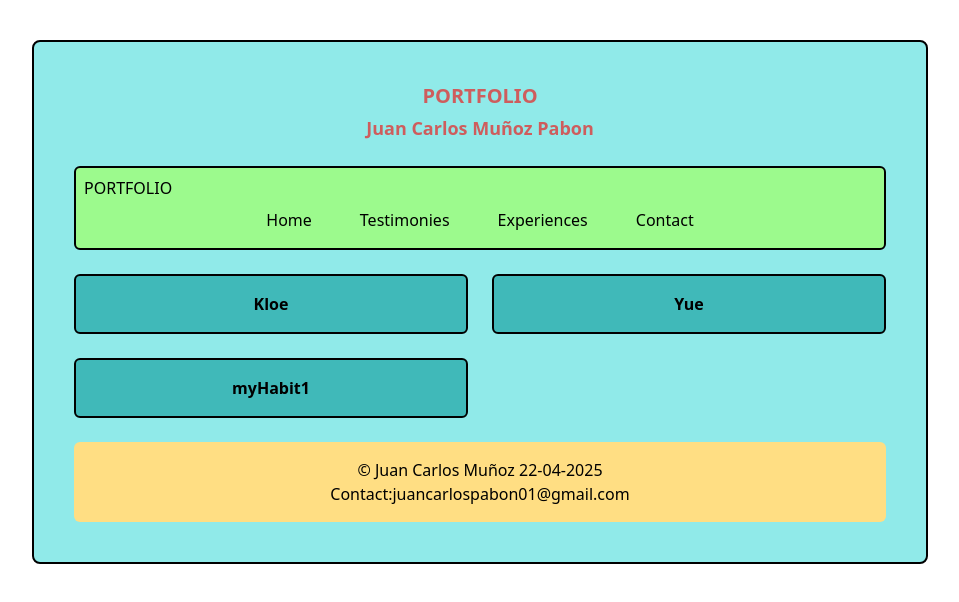
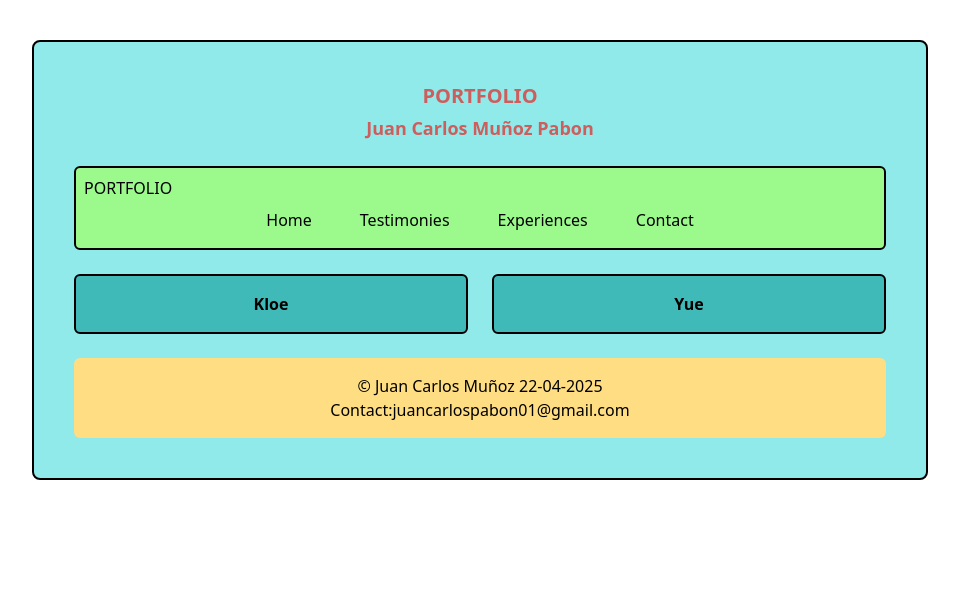
Before and after one commit to juankm08-a11y/portfolio, a Next.js app: page /about in a window 1280 px wide. Shown: the top 602 px of the page, without its empty margins (160-1119 px from the left). Built offline with nearby package versions, Linux system fonts and the light colour scheme.

Commit message:
twenty-nine commit

```diff
--- a/src/app/about/page.tsx
+++ b/src/app/about/page.tsx
@@ -39,19 +39,7 @@ export default function AboutPage() {
     },
   ];
 
-  const myhabits: MyHabits[] = [
-    {
-      title: "myHabit1",
-      description: "description my habit1",
-      imageUrl: "/images/habits/habit1.png",
-    },
-  ];
-
   const tooglePets = (index: number) => {
-    setOpenIndex(openIndex === index ? null : index);
-  };
-
-  const toogleHabits = (index: number) => {
     setOpenIndex(openIndex === index ? null : index);
   };
   return (
@@ -133,27 +121,6 @@ export default function AboutPage() {
               )}
             </div>
           ))}
-          {myhabits.map((myhab, idx) => (
-            <div
-              key={idx}
-              className="bg-[#40B9B9] rounded-md p-4 border-2 text-center transition-transform duration-300 hover:scale-105"
-              onClick={() => tooglePets(idx)}
-            >
-              <p className="font-semibold">{myhab.title}</p>
-              {openIndex === idx && (
-                <div className="mt-2 bg-white rounded-md p-4 shadow-md">
-                  <Image
-                    src={myhab.imageUrl}
-                    alt={myhab.title}
-                    width={600}
-                    height={600}
-                    className="w-full h-auto rounded"
-                  />
-                  <p className="mt-2 text-sm">{myhab.description}</p>
-                </div>
-              )}
-            </div>
-          ))}
         </section>
         <footer className="bg-[#FFDE83] rounded-md p-4 text-center">
           © Juan Carlos Muñoz 22-04-2025 <br />
```
